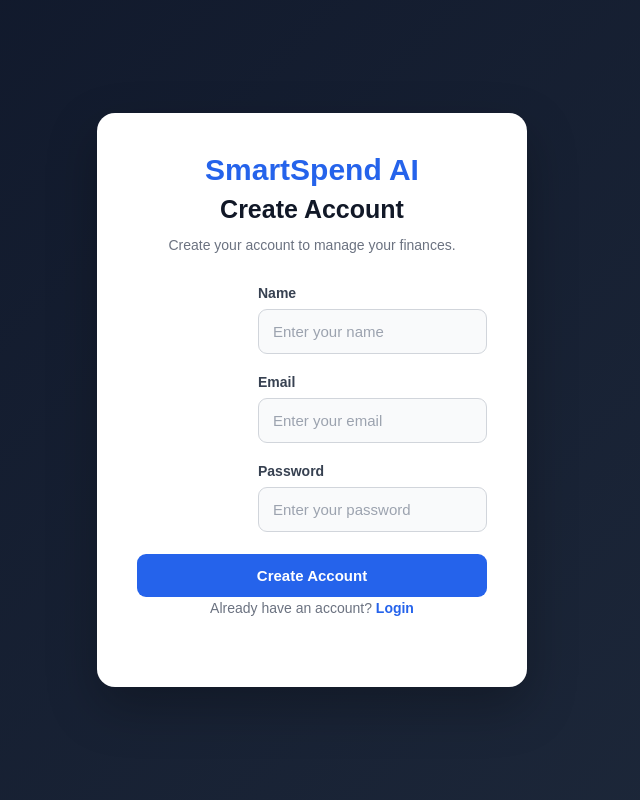
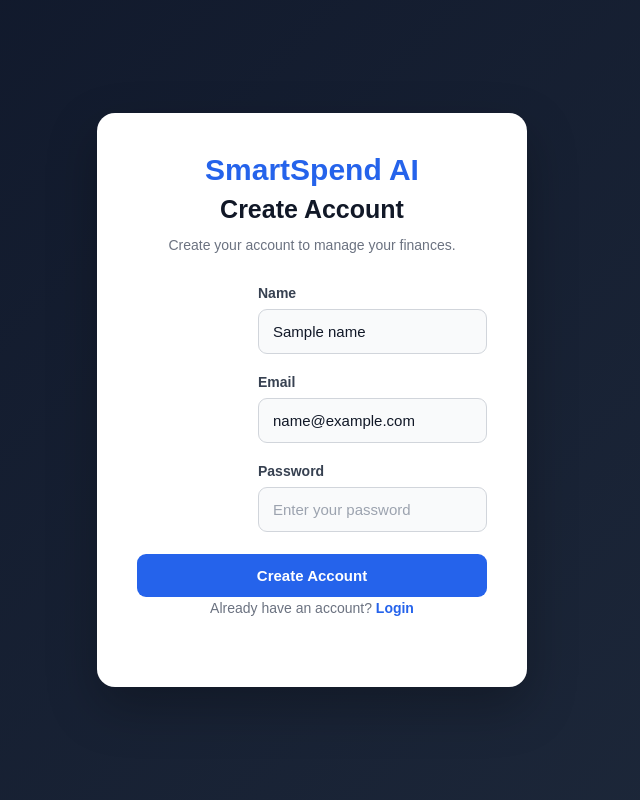
Before and after one commit to GEEKKSHITIZ/SmartSpend-AI, a Flask app: template dashboard/templates/signup.html in a window 1280 px wide. Shown: the whole page, without its empty margins (328-968 px from the left). Run offline with Flask 3, Linux system fonts and the light colour scheme; the template is opened without the code that fills it: most values are stand-ins (such as "Sample title", 1, 10 or a date in 2020); parts of the project's set-up code (start-up, migrations or seed data) failed here and were passed over.

Commit message:
Fix signup and login functionality

```diff
--- a/app/main.py
+++ b/app/main.py
@@ -16,20 +16,8 @@ sys.path.insert(
 from ml.data import load_expenses
 from ml.features import create_monthly_dataset
 
-from flask import (
-    Flask,
-    jsonify,
-    request,
-    render_template,
-    redirect,
-    session
-)
-
-from werkzeug.security import (
-    generate_password_hash,
-    check_password_hash
-)
-
+from flask import Flask, jsonify, request, render_template, redirect, session, url_for
+from werkzeug.security import generate_password_hash, check_password_hash
 from app.database import (
     get_db_connection,
     init_db
@@ -108,47 +96,38 @@ init_db()
 # SIGNUP
 # =========================================================
 
-@app.route(
-    "/signup",
-    methods=["GET", "POST"]
-)
+
+@app.route("/signup", methods=["GET", "POST"])
 def signup():
 
     if request.method == "POST":
 
-        name = request.form.get(
-            "name",
-            ""
-        ).strip()
-
-        email = request.form.get(
-            "email",
-            ""
-        ).strip().lower()
-
-        password = request.form.get(
-            "password",
-            ""
-        )
-
+        name = request.form.get("name", "").strip()
+        email = request.form.get("email", "").strip().lower()
+        password = request.form.get("password", "")
+
+        # Validate required fields
         if not name or not email or not password:
-
-            return jsonify({
-                "error":
-                    "Name, email and password are required"
-            }), 400
-
+            return render_template(
+                "signup.html",
+                error="Name, email and password are required",
+                name=name,
+                email=email
+            )
+
+        # Validate password length
         if len(password) < 6:
-
-            return jsonify({
-                "error":
-                    "Password must be at least 6 characters"
-            }), 400
+            return render_template(
+                "signup.html",
+                error="Password must be at least 6 characters",
+                name=name,
+                email=email
+            )
 
         connection = get_db_connection()
 
         try:
-
+            # Check whether the email already exists
             existing_user = connection.execute(
                 """
                 SELECT id
@@ -159,20 +138,20 @@ def signup():
             ).fetchone()
 
             if existing_user:
-
-                return jsonify({
-                    "error":
-                        "Email already registered"
-                }), 409
-
-            password_hash = generate_password_hash(
-                password
-            )
-
+                return render_template(
+                    "signup.html",
+                    error="This email is already registered. Please log in.",
+                    name=name,
+                    email=email
+                )
+
+            # Hash the password BEFORE executing the INSERT query
+            password_hash = generate_password_hash(password)
+
+            # Insert the new user into the database
             user = connection.execute(
                 """
-                INSERT INTO users
-                (
+                INSERT INTO users (
                     name,
                     email,
                     password_hash
@@ -180,11 +159,7 @@ def signup():
                 VALUES (%s, %s, %s)
                 RETURNING id, name, email
                 """,
-                (
-                    name,
-                    email,
-                    password_hash
-                )
+                (name, email, password_hash)
             ).fetchone()
 
             connection.commit()
@@ -192,17 +167,14 @@ def signup():
             return redirect(url_for("login"))
 
         except Exception:
-
             connection.rollback()
             raise
 
         finally:
-
             connection.close()
 
-    return render_template(
-        "signup.html"
-    )
+    return render_template("signup.html")
+
 
 
 # =========================================================
@@ -228,11 +200,11 @@ def login():
         )
 
         if not email or not password:
-
-            return jsonify({
-                "error":
-                    "Email and password are required"
-            }), 400
+            return render_template(
+                "login.html",
+                error="Please enter both email and password",
+                email=email
+    )
 
         connection = get_db_connection()
 
@@ -256,21 +228,21 @@ def login():
             connection.close()
 
         if not user:
-
-            return jsonify({
-                "error":
-                    "Invalid email or password"
-            }), 401
+            return render_template(
+                "login.html",
+                error="Invalid email or password",
+                email=email
+    )
 
         if not check_password_hash(
-            user["password_hash"],
-            password
-        ):
-
-            return jsonify({
-                "error":
-                    "Invalid email or password"
-            }), 401
+    user["password_hash"],
+    password
+):
+            return render_template(
+                "login.html",
+                error="Invalid email or password",
+                email=email
+    )
 
         session["user_id"] = user["id"]
         session["user_name"] = user["name"]
--- a/dashboard/static/style.css
+++ b/dashboard/static/style.css
@@ -2562,3 +2562,13 @@ body {
     background: #fee2e2;
     color: #b91c1c;
 }
+
+.error-message {
+    color: #b91c1c;
+    background-color: #fee2e2;
+    border: 1px solid #fecaca;
+    padding: 12px 14px;
+    border-radius: 8px;
+    margin: 15px 0;
+    font-size: 14px;
+}
--- a/dashboard/templates/signup.html
+++ b/dashboard/templates/signup.html
@@ -3,7 +3,10 @@
 
 <head>
     <meta charset="UTF-8">
-    <meta name="viewport" content="width=device-width, initial-scale=1.0">
+    <meta
+        name="viewport"
+        content="width=device-width, initial-scale=1.0"
+    >
 
     <title>Sign Up - SmartSpend AI</title>
 
@@ -23,7 +26,18 @@
 
             <h2>Create Account</h2>
 
-            <p>Create your account to manage your finances.</p>
+            <p>
+                Create your account to manage your finances.
+            </p>
+
+            {% if error %}
+                <div
+                    class="error-message"
+                    role="alert"
+                >
+                    {{ error }}
+                </div>
+            {% endif %}
 
             <form method="POST">
 
@@ -38,11 +52,12 @@
                         id="name"
                         name="name"
                         placeholder="Enter your name"
+                        value="{{ name or '' }}"
+                        autocomplete="name"
                         required
                     >
 
                 </div>
-
 
                 <div class="form-group">
 
@@ -55,11 +70,12 @@
                         id="email"
                         name="email"
                         placeholder="Enter your email"
+                        value="{{ email or '' }}"
+                        autocomplete="email"
                         required
                     >
 
                 </div>
-
 
                 <div class="form-group">
 
@@ -72,11 +88,12 @@
                         id="password"
                         name="password"
                         placeholder="Enter your password"
+                        autocomplete="new-password"
+                        minlength="6"
                         required
                     >
 
                 </div>
-
 
                 <button type="submit">
                     Create Account
@@ -86,7 +103,9 @@
 
             <p>
                 Already have an account?
-                <a href="/login">Login</a>
+                <a href="{{ url_for('login') }}">
+                    Login
+                </a>
             </p>
 
         </div>
```
Also changed, not shown: dashboard/templates/login.html (+13 -8 lines).
